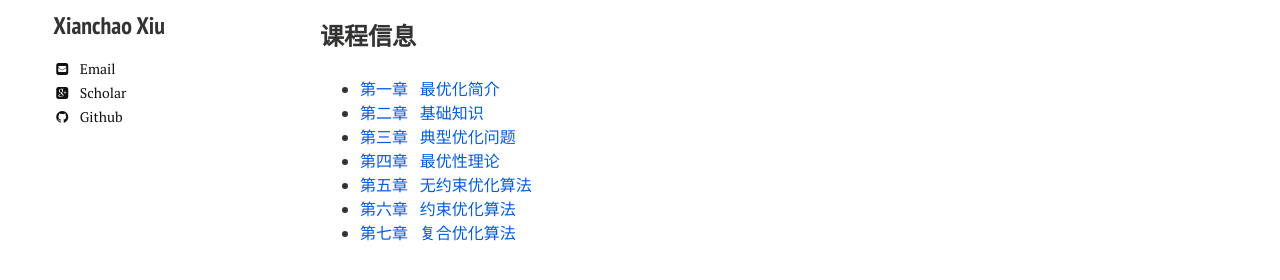
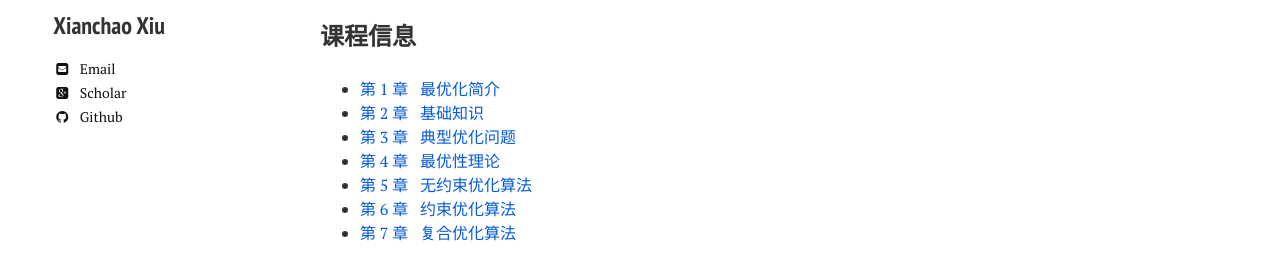
Before and after one commit to xianchaoxiu/xianchaoxiu.github.io, a Jekyll site: the page built from teaching/OPT/2023/index.md, in a window 1280 px wide. Shown: the part 224-504 px from the top of the page. Built offline with Jekyll 4.4.1, drawn with Linux system fonts in a browser that asks for light colours; nearby versions of some CDN libraries.

Commit message:
Update index.md

```diff
--- a/teaching/OPT/2023/index.md
+++ b/teaching/OPT/2023/index.md
@@ -14,10 +14,10 @@ share: false
 
 
 ### 课程信息
-* <a href="../2023/最优化简介.pdf" class="textlink" target="_blank">  第一章 &nbsp;  最优化简介<br>
-* <a href="../2023/基础知识.pdf" class="textlink" target="_blank">  第二章 &nbsp;  基础知识<br>
-* <a href="../2023/典型优化问题.pdf" class="textlink" target="_blank">  第三章 &nbsp;  典型优化问题<br>
-* <a href="../2023/最优性理论.pdf" class="textlink" target="_blank"> 第四章 &nbsp;  最优性理论<br>
-* <a href="../2023/无约束优化算法.pdf" class="textlink" target="_blank"> 第五章 &nbsp;  无约束优化算法<br>
-* <a href="../2023/约束优化算法.pdf" class="textlink" target="_blank"> 第六章 &nbsp;  约束优化算法<br>
-* <a href="../2023/复合优化算法.pdf" class="textlink" target="_blank"> 第七章 &nbsp;  复合优化算法<br>
+* <a href="../2023/最优化简介.pdf" class="textlink" target="_blank">  第 1 章 &nbsp;  最优化简介<br>
+* <a href="../2023/基础知识.pdf" class="textlink" target="_blank">  第 2 章 &nbsp;  基础知识<br>
+* <a href="../2023/典型优化问题.pdf" class="textlink" target="_blank">  第 3 章 &nbsp;  典型优化问题<br>
+* <a href="../2023/最优性理论.pdf" class="textlink" target="_blank"> 第 4 章 &nbsp;  最优性理论<br>
+* <a href="../2023/无约束优化算法.pdf" class="textlink" target="_blank"> 第 5 章 &nbsp;  无约束优化算法<br>
+* <a href="../2023/约束优化算法.pdf" class="textlink" target="_blank"> 第 6 章 &nbsp;  约束优化算法<br>
+* <a href="../2023/复合优化算法.pdf" class="textlink" target="_blank"> 第 7 章 &nbsp;  复合优化算法<br>
```
